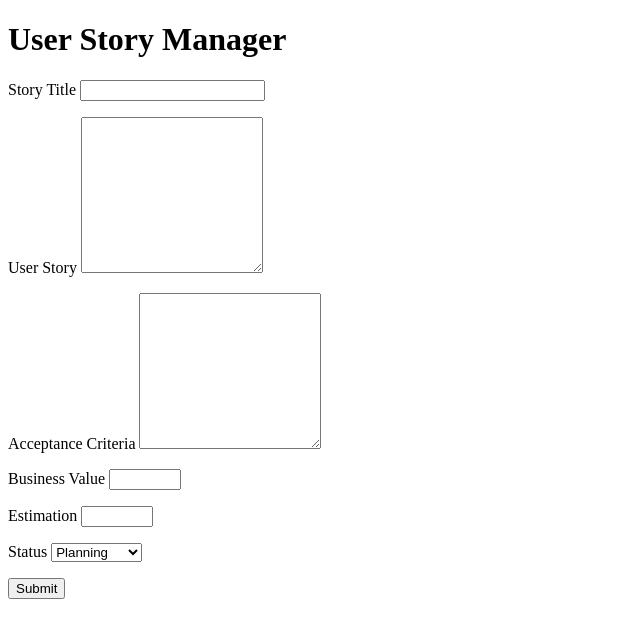
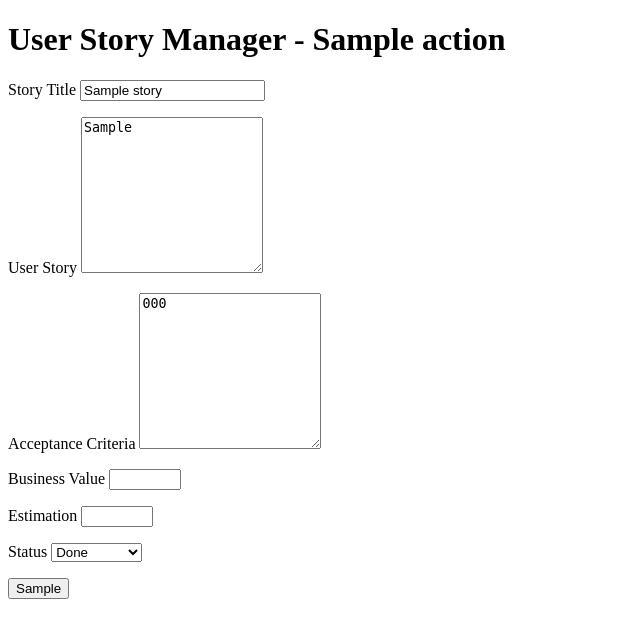
Before and after one commit to rekan/user-story-manager-rekan, a Python web app: template templates/form.html in a window 1280 px wide. Shown: the top 638 px of the page, without its empty margins (0-640 px from the left). Run offline with Jinja, Linux system fonts and the light colour scheme; the template is opened without the code that fills it: most values are stand-ins (such as "Sample title", 1, 10 or a date in 2020).

Commit message:
implement update function

```diff
--- a/templates/form.html
+++ b/templates/form.html
@@ -6,35 +6,35 @@
 </head>
 
 <body>
-    <h1>User Story Manager</h1>
+    <h1>User Story Manager - {{action}}</h1>
 
     <form action="" method="post">
 
-    <p><label>Story Title</label>
-        <input name="story_title"></p>
+    <p><label for="story_title">Story Title</label>
+        <input name="story_title" value="{{story.story_title}}"></p>
 
-    <p><label>User Story</label>
-        <textarea rows="10" cols="20" name="user_story"></textarea></p>
+    <p><label for="user_story">User Story</label>
+        <textarea rows="10" cols="20" name="user_story">{{story.user_story}}</textarea></p>
 
-    <p><label>Acceptance Criteria</label>
-        <textarea rows="10" cols="20" name="acceptance_criteria"></textarea></p>
+    <p><label for="acceptance_criteria">Acceptance Criteria</label>
+        <textarea rows="10" cols="20" name="acceptance_criteria">{{story.acceptance_criteria}}</textarea></p>
 
-    <p><label>Business Value</label>
-        <input type="number" min="100" max="1500" step="100" name="business_value"></p>
+    <p><label for="business_value">Business Value</label>
+        <input type="number" min="100" max="1500" step="100" name="business_value" value="{{story.business_value}}"></p>
 
-    <p><label>Estimation</label>
-        <input type="number" min="0.5" max="40" step="0.5" name="estimation"></p>
+    <p><label for="estimation">Estimation</label>
+        <input type="number" min="0.5" max="40" step="0.5" name="estimation" value="{{story.estimation}}"></p>
 
-    <p><label>Status</label>
+    <p><label for="status">Status</label>
     <select name="status">
-    <option value="Planning">Planning</option>
-    <option value="In Progress">In Progress</option>
-    <option value="To Do">To Do</option>
-    <option value="Review">Review</option>
-    <option value="Done">Done</option>
+    <option value="Planning" {{"selected" if story.status == "Planning" else ""}}>Planning</option>
+    <option value="In Progress" {{"selected" if story.status == "In Progress" else ""}}>In Progress</option>
+    <option value="To Do" {{"selected" if story.status == "To Do" else ""}}>To Do</option>
+    <option value="Review" {{"selected" if story.status == "Review" else ""}}>Review</option>
+    <option value="Done" {{"selected" if story.status == "Done" else ""}}>Done</option>
     </select></p>
 
-    <p><input type="submit"></p>
+    <p><input type="submit" value={{action}}></p>
     </form>
 </body>
 </html>
--- a/templates/list.html
+++ b/templates/list.html
@@ -29,7 +29,7 @@
             <td>{{i.business_value}}</td>
             <td>{{i.estimation}}</td>
             <td>{{i.status}}</td>
-            <td><a href="../story/"><img src="{{ url_for('static', filename='pencil.ico') }}" width="24" height="27" alt="Edit"></a></td>
+            <td><a href="{{ url_for('update_user_story', story_id=i.id) }}"><img src="{{ url_for('static', filename='pencil.ico') }}" width="24" height="27" alt="Edit"></a></td>
             <td><a href="{{ url_for('delete_user_story', story_id=i.id) }}"><img src="{{ url_for('static', filename='bin.ico') }}" width="24" height="27" alt="Delete"></a></td>
         </tr>
     {% endfor %}
```
Also changed, not shown: app.py (+18 -5 lines).
